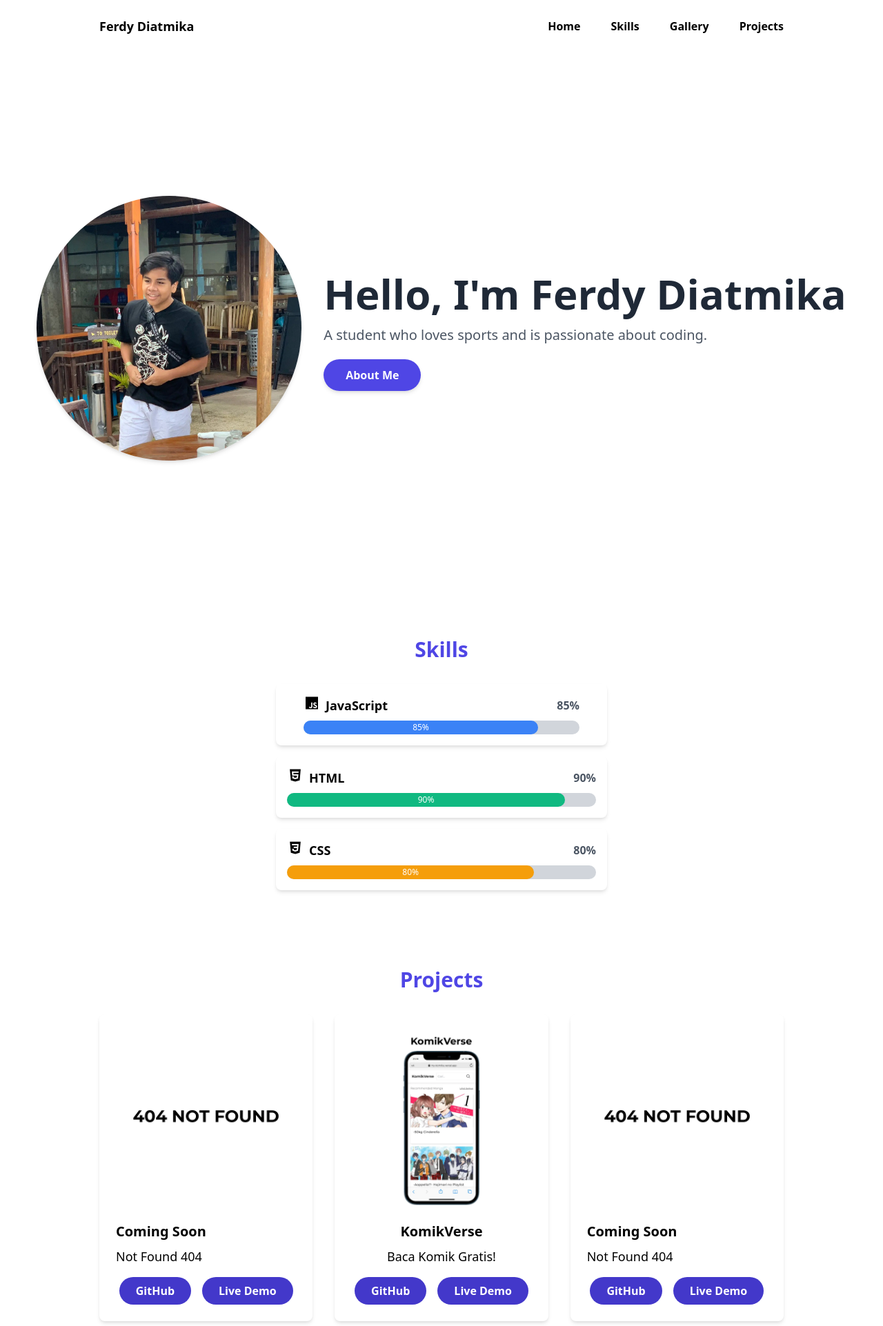
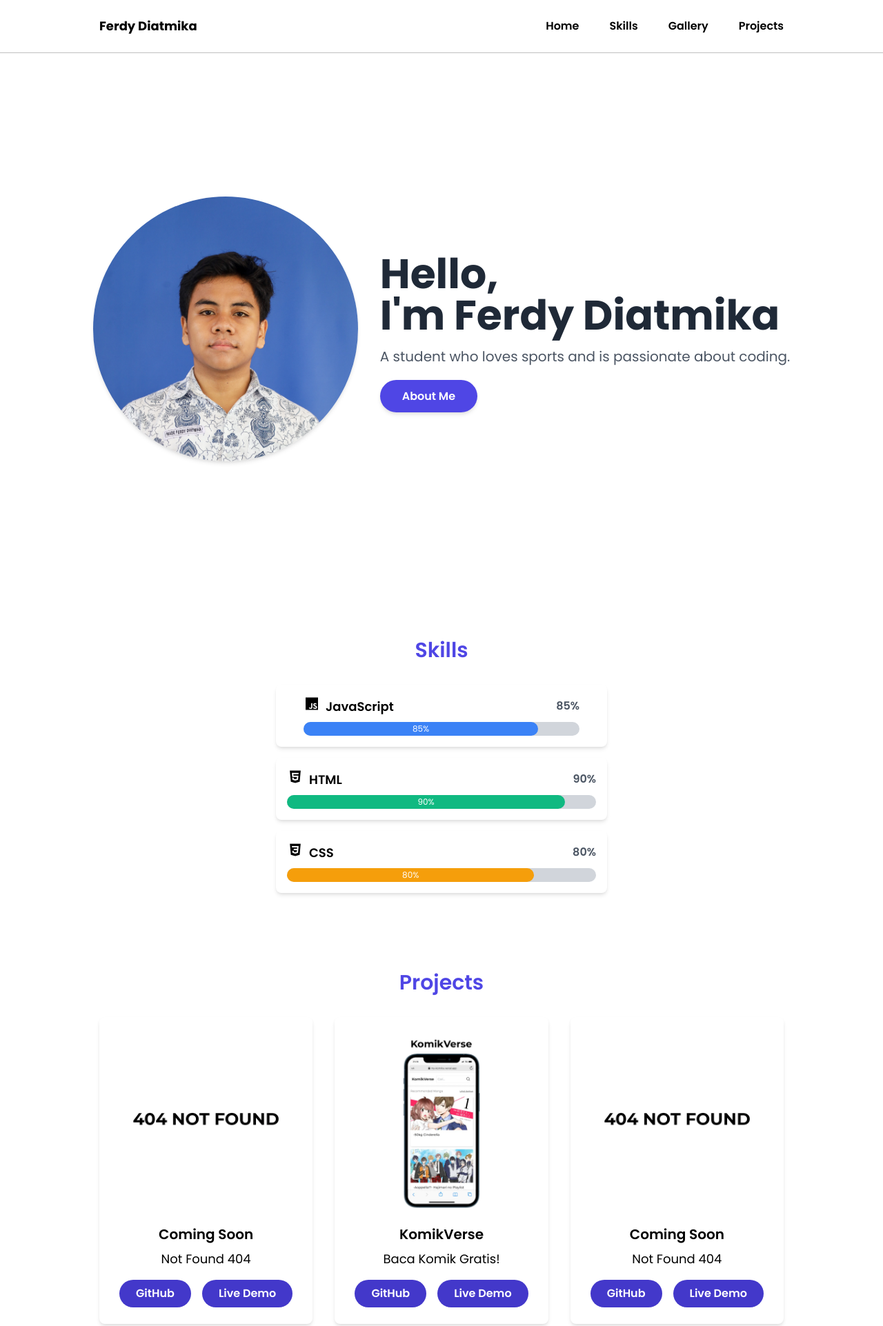
Before and after one commit to ferdydiatmika/ferdydiatmika.github.io, a website: page index.html in a window 1280 px wide. Shown: the top 1923 px of the page at 69% size. Drawn offline with nearby package versions, Linux system fonts and the light colour scheme.

Commit message:
add ferdy2webp

```diff
--- a/index.html
+++ b/index.html
@@ -9,11 +9,17 @@
     <link href="https://unpkg.com/boxicons@2.0.7/css/boxicons.min.css" rel="stylesheet" />
     <link href="https://fonts.googleapis.com/css2?family=Poppins:wght@300;400;500;600;700&display=swap"
         rel="stylesheet" />
+    <style>
+        body {
+            font-family: 'Poppins';
+        }
+    </style>
 </head>
 
-<body class="font-body">
+<body>
     <!-- Header -->
-    <header class="bg-white shadow-md">
+
+    <header class="navbar border-b border-black border-solid border-opacity-25">
         <div class="max-w-screen-lg mx-auto px-4 py-6 flex justify-between items-center">
             <a href="#" class="text-lg font-bold text-black hover:text-indigo-700">Ferdy Diatmika</a>
             <button id="nav-toggle" class="md:hidden focus:outline-none">
@@ -32,7 +38,6 @@
                 <li>
                     <a href="#projects" class="hover:text-indigo-500">Projects</a>
                 </li>
-
             </ul>
         </div>
     </header>
@@ -40,11 +45,11 @@
     <main>
         <!-- Home -->
         <section id="home" class="h-screen flex flex-col md:flex-row justify-center items-center text-center bg-white">
-            <img src="./assets/img/ferdy.webp" alt="Ferdy Diatmika"
-                class="w-48 h-48 md:w-96 md:h-96 rounded-full shadow-md mb-4 md:mb-0 md:mr-8" />
+            <img src="./assets/img/ferdy2.webp" alt="./assets/img/ferdy.webp"
+                class="w-48 h-48 md:w-96 md:h-96 rounded-full shadow-md mb-4 md:mb-0 md:mr-8 object-cover" />
             <div class="md:text-left">
                 <h1 class="text-4xl md:text-6xl font-bold mb-4 text-gray-800">
-                    Hello, I'm Ferdy Diatmika
+                    Hello, <span class="block">I'm Ferdy Diatmika</span>
                 </h1>
                 <p class="text-lg md:text-xl mb-8 text-gray-600">
                     A student who loves sports and is passionate about coding.
@@ -54,7 +59,6 @@
                     Me</a>
             </div>
         </section>
-
 
         <!-- Skills -->
         <section id="skills" class="py-12 bg-white">
@@ -107,7 +111,6 @@
             </div>
         </section>
 
-
         <!-- Gallery -->
         <!-- <section id="gallery" class="py-12 bg-white">
             <div class="max-w-screen-lg mx-auto px-4">
@@ -140,8 +143,8 @@
                 <div class="grid grid-cols-1 md:grid-cols-2 lg:grid-cols-3 gap-8">
                     <div class="bg-white rounded-lg shadow-md p-6 project-card">
                         <img src="./assets/img/project-2.webp" alt="Project 1" class="w-full h-auto rounded-lg mb-4" />
-                        <h3 class="text-xl font-semibold mb-2">Coming Soon</h3>
-                        <p class="text-lg mb-4">Not Found 404</p>
+                        <h3 class="text-xl font-semibold mb-2 text-center">Coming Soon</h3>
+                        <p class="text-lg mb-4 text-center">Not Found 404</p>
                         <div class="flex justify-center space-x-4">
                             <a href="#"
                                 class="bg-indigo-700 hover:bg-indigo-600 text-white py-2 px-6 rounded-full font-semibold transition duration-300 ease-in-out">GitHub</a>
@@ -164,8 +167,8 @@
                     </div>
                     <div class="bg-white rounded-lg shadow-md p-6 project-card">
                         <img src="./assets/img/project-2.webp" alt="Project 2" class="w-full h-auto rounded-lg mb-4" />
-                        <h3 class="text-xl font-semibold mb-2">Coming Soon</h3>
-                        <p class="text-lg mb-4">Not Found 404</p>
+                        <h3 class="text-xl font-semibold mb-2 text-center">Coming Soon</h3>
+                        <p class="text-lg mb-4 text-center">Not Found 404</p>
                         <div class="flex justify-center space-x-4">
                             <a href="#"
                                 class="bg-indigo-700 hover:bg-indigo-600 text-white py-2 px-6 rounded-full font-semibold transition duration-300 ease-in-out">GitHub</a>
@@ -180,7 +183,7 @@
     </main>
 
     <!-- Footer -->
-    <footer class="text-black text-center py-6">
+    <footer class="text-black text-center py-6 border-t border-black border-opacity-25">
         <p>&#169; 2020 Ferdy Diatmika. All rights reserved.</p>
         <div class="mt-4">
             <a href="#" class="text-3xl inline-block mx-2 footer-icon"><i class="bx bxl-discord"></i></a>
@@ -188,22 +191,6 @@
             <a href="#" class="text-3xl inline-block mx-2 footer-icon"><i class="bx bxl-twitter"></i></a>
         </div>
     </footer>
-
-    <script>
-        const navToggle = document.getElementById('nav-toggle');
-        const navLinks = document.querySelector('.nav-links');
-
-        navToggle.addEventListener('click', () => {
-            navLinks.classList.toggle('active');
-        });
-
-        // Close nav when clicking outside
-        document.addEventListener('mouseup', function (e) {
-            if (!navLinks.contains(e.target) && !navToggle.contains(e.target)) {
-                navLinks.classList.remove('active');
-            }
-        });
-    </script>
 </body>
 
 </html>
```
Also changed, not shown: assets/img/ferdy2.webp (added).
